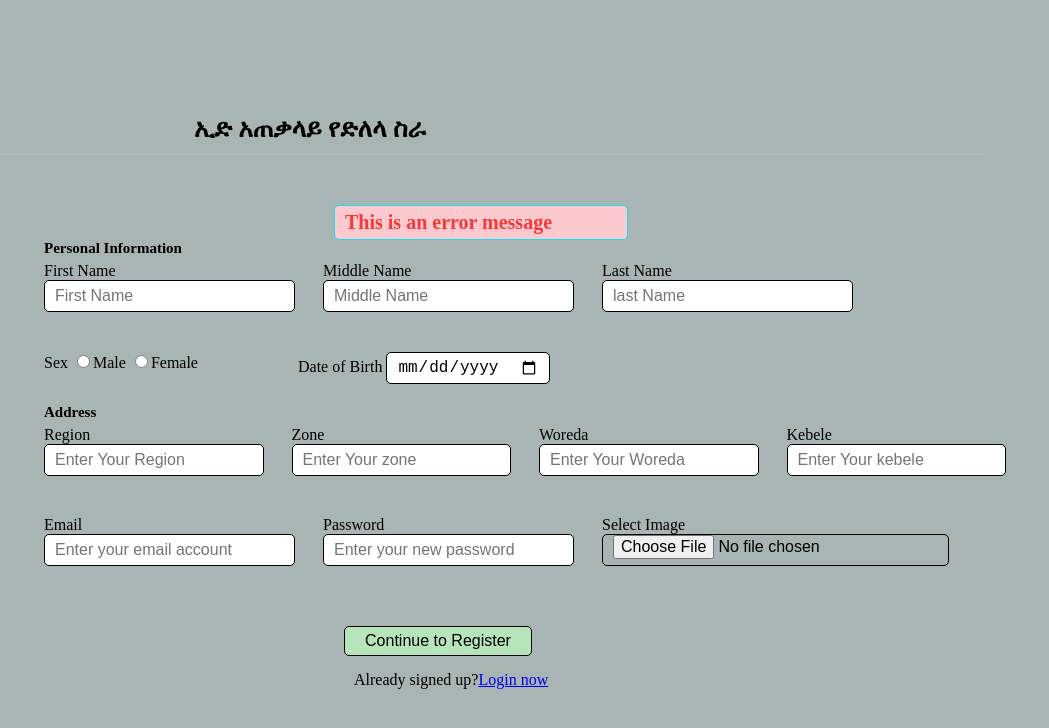
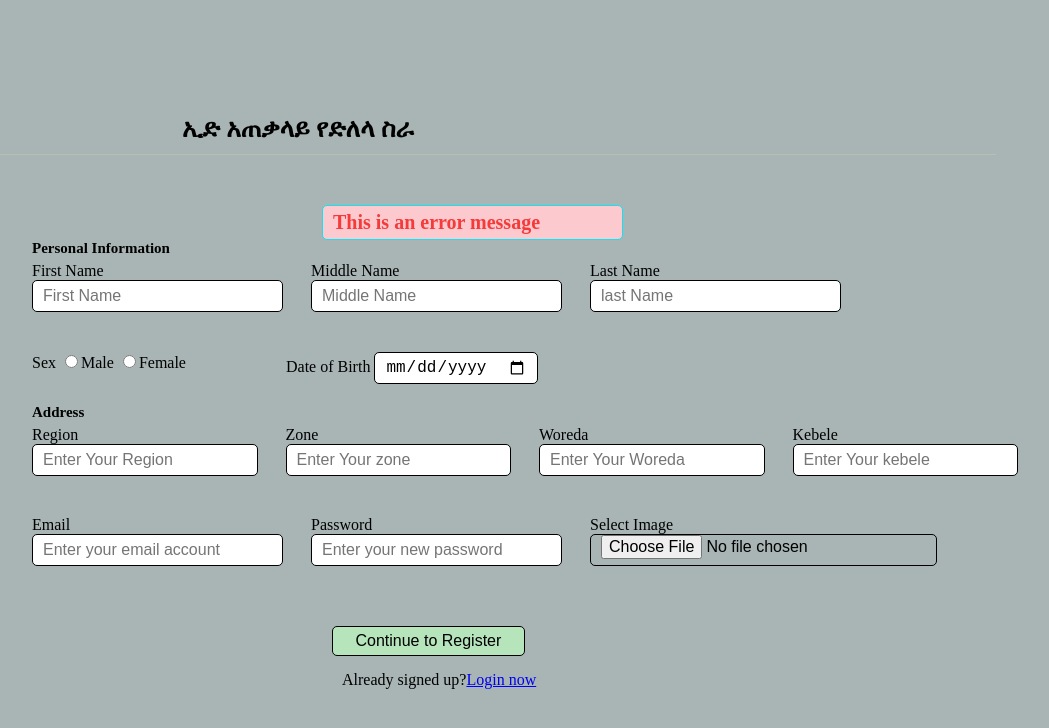
Before and after one commit to eyw-web/Broker-information-management-system-, a plain HTML site: page index.html in a window 1280 px wide. Shown: the top 728 px of the page, without its empty margins (126-1175 px from the left). Drawn offline with Linux system fonts and the light colour scheme.

Commit message:
Update style.css

```diff
--- a/style.css
+++ b/style.css
@@ -9,9 +9,9 @@ body{
 .wrapper {
     background: var(rgb(234, 249, 250));
     width: 80vw;
-    max-width: 1000px;
+
     height: 80vh;
-    max-height: 800px;
+
     border-radius: 16px;
     display: flex;
     align-items: center;
```
